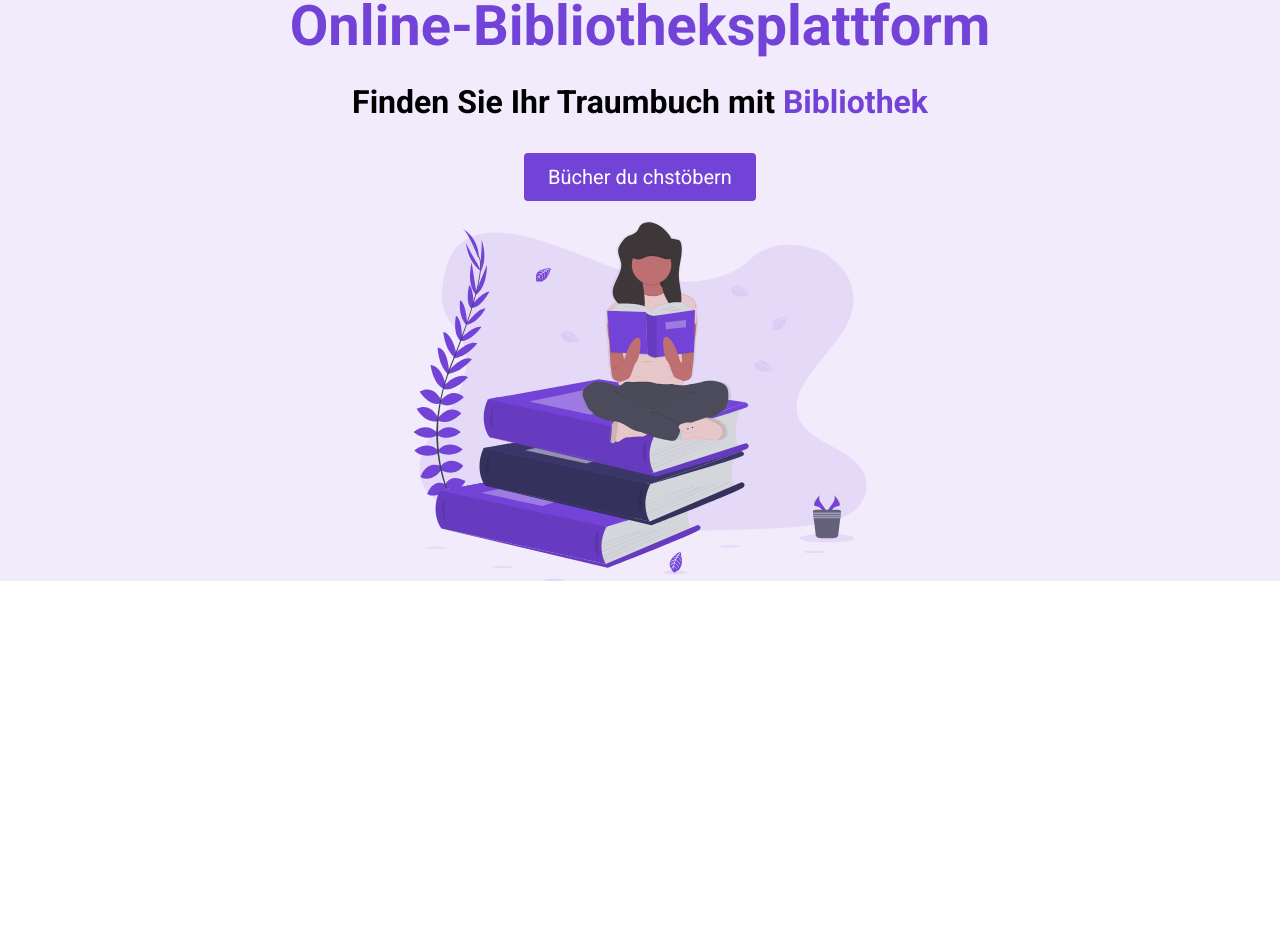
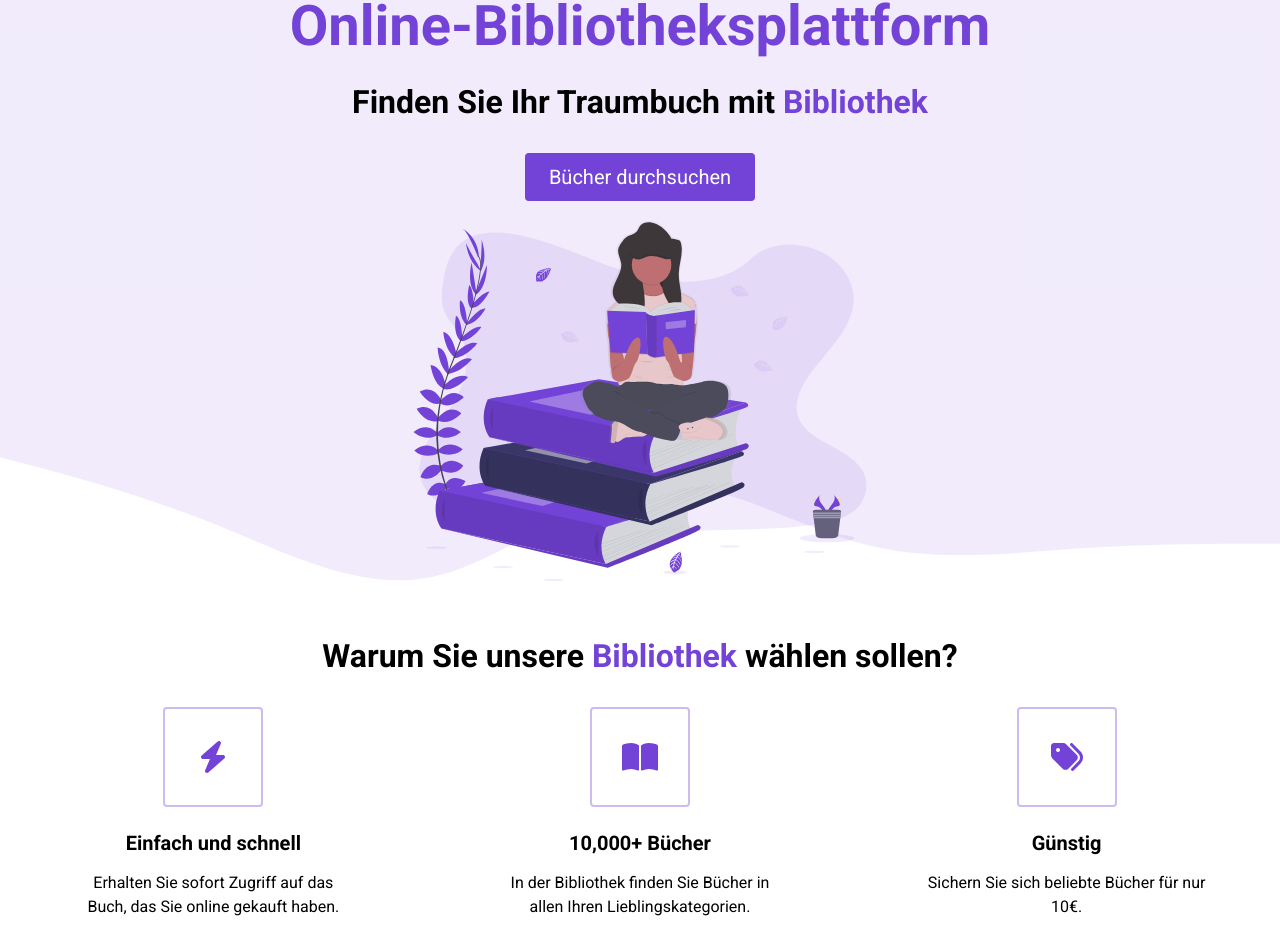
Before and after one commit to MDDakki/React-E-Commerce, a React (Create React App) app: page / in a window 1280 px wide. Shown: the part 219-1171 px from the top of the page. Before the commit the page ends 820 px from the top, so only its background shows below. Built offline with nearby package versions, Linux system fonts and the light colour scheme.

Commit message:
Highlights & Fixes

```diff
--- a/src/App.js
+++ b/src/App.js
@@ -1,12 +1,14 @@
 
 import NavBar from "./components/nav"
 import Main from "./components/main";
+import Highlights from "./components/highlights";
 
 function App() {
   return (
     <div className="App">
       <NavBar></NavBar>
       <Main></Main>
+      <Highlights></Highlights>
     </div>
   );
 }
--- a/src/components/highlights.jsx
+++ b/src/components/highlights.jsx
@@ -0,0 +1,33 @@
+import { FontAwesomeIcon } from "@fortawesome/react-fontawesome";
+import React from "react";
+import Highlight from "./ui/Highlight";
+
+const Highlights = () => {
+  return (
+    <section id="highlights">
+      <div className="container">
+        <div className="row">
+          <h2 class="section__titel">
+            Warum Sie unsere <span class="purple">Bibliothek</span> wählen sollen?
+          </h2>
+          <div className="highlight__wrapper">
+            <Highlight
+            icon={<FontAwesomeIcon icon="bolt"/>}
+            title="Einfach und schnell"
+            para="Erhalten Sie sofort Zugriff auf das Buch, das Sie online gekauft haben."/>
+            <Highlight
+            icon={<FontAwesomeIcon icon="book-open"/>}
+            title="10,000+ Bücher"
+            para="In der Bibliothek finden Sie Bücher in allen Ihren Lieblingskategorien."/>
+            <Highlight
+            icon={<FontAwesomeIcon icon="tags"/>}
+            title="Günstig"
+            para="Sichern Sie sich beliebte Bücher für nur 10€."/>
+          </div>
+        </div>
+      </div>
+    </section>
+  );
+};
+
+export default Highlights;
--- a/src/components/main.jsx
+++ b/src/components/main.jsx
@@ -15,7 +15,7 @@ const Main = () => {
               <span className="purple">Bibliothek</span>
             </h2>
             <a className="space" href="#features">
-              <button className="taste">Bücher du chstöbern</button>
+              <button className="taste">Bücher durchsuchen</button>
             </a>
           </div>
           <figure className="header__img--wrapper">
--- /dev/null
+++ b/src/components/ui/Highlight.jsx
@@ -0,0 +1,17 @@
+import React from "react";
+
+const Highlight = ({ icon, title, para }) => {
+  return (
+    <div className="highlight">
+      <div className="highlight__img">
+        {icon}
+      </div>
+      <h3 class="highlight__subtitel">{title}</h3>
+      <p class="highlight__para">
+        {para}
+      </p>
+    </div>
+  );
+};
+
+export default Highlight;
--- a/src/index.css
+++ b/src/index.css
@@ -216,3 +216,76 @@ header {
   z-index: 50;
   max-height: 50vh;
 }
+
+
+/*
+
+HIGHLIGHTS
+
+*/
+
+
+#highlights {
+  position: relative;
+  max-width: 100vw;
+}
+
+#highlights:after,
+#highlights:before {
+  background: url("./assets/wave.svg");
+  content: "";
+  position: absolute;
+  width: 101vw;
+  height: 12vw;
+  left: 0;
+  z-index: 1;
+  background-size: cover;
+  background-repeat: no-repeat;
+}
+
+#highlights:before {
+  transform: translateY(-100%);
+  top: 1px;
+}
+
+#highlights:after {
+  transform: translateY(100%) rotate(180deg);
+  bottom: 1px;
+}
+
+.highlight__wrapper {
+  display: flex;
+  flex-wrap: wrap;
+}
+
+.highlight {
+  padding: 0 24px;
+  width: calc(100% / 3);
+  display: flex;
+  align-items: center;
+  flex-direction: column;
+}
+
+.highlight__para {
+  text-align: center;
+  max-width: 280px;
+}
+
+.highlight__img {
+  border: 2px solid #7342d65d;
+  color: #7342d6;
+  width: 100px;
+  height: 100px;
+  display: flex;
+  align-items: center;
+  justify-content: center;
+  border-radius: 4px;
+  font-size: 32px;
+  margin-bottom: 24px;
+}
+
+.highlight__subtitel {
+  font-size: 20px;
+  margin-bottom: 16px;
+  text-align: center;
+}
--- a/src/index.js
+++ b/src/index.js
@@ -4,9 +4,9 @@ import './index.css';
 import App from './App';
 import reportWebVitals from './reportWebVitals';
 import { Library, library } from '@fortawesome/fontawesome-svg-core';
-import { faBars, faShoppingCart, faTimes } from '@fortawesome/free-solid-svg-icons';
+import { faBars, faShoppingCart, faTimes, faBolt, faBookOpen, faTags } from '@fortawesome/free-solid-svg-icons';
 
-library.add(faBars, faShoppingCart, faTimes)
+library.add(faBars, faShoppingCart, faTimes, faBolt, faBookOpen, faTags)
 
 const root = ReactDOM.createRoot(document.getElementById('root'));
 root.render(
```
